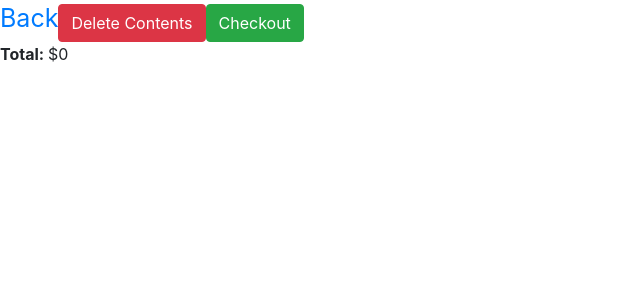
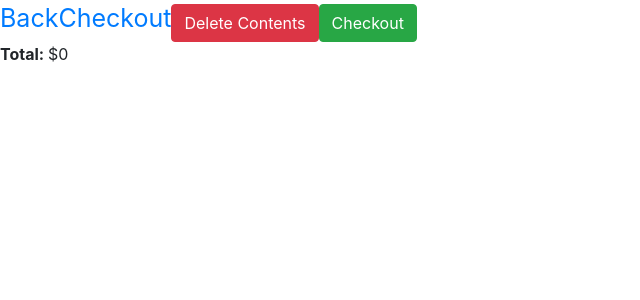
Before and after one commit to kdwilich/bookstore-frontend, a React (Create React App) app: page /cart in a window 1280 px wide. Shown: the top 300 px of the page, without its empty margins (0-640 px from the left). Built offline with nearby package versions, Linux system fonts and the light colour scheme; no server answers.

Commit message:
add checkout page

```diff
--- a/src/components/cart.js
+++ b/src/components/cart.js
@@ -105,6 +105,9 @@ class Cart extends Component {
         <a href="/" style={{ textDecoration: "none", fontSize: "25px" }}>
           Back
         </a>
+        <a href="/checkout" style={{ textDecoration: "none", fontSize: "25px" }}>
+          Checkout
+        </a>
         <Button onClick={this.deleteCart} variant="danger">
           Delete Contents
         </Button>
--- a/src/index.js
+++ b/src/index.js
@@ -5,6 +5,7 @@ import "./index.css";
 import App from "./App";
 import Counters from "./components/counters";
 import Cart from "./components/cart";
+import Checkout from "./components/checkout";
 import NotFound from "./components/notfound";
 import * as serviceWorker from "./serviceWorker";
 import "bootstrap/dist/css/bootstrap.min.css";
@@ -15,6 +16,7 @@ const routing = (
       <Switch>
         <Route exact path="/" component={App} />
         <Route path="/cart" component={Cart} />
+        <Route path="/checkout" component={Checkout} />
         <Route component={NotFound} />
       </Switch>
     </div>
@@ -23,9 +25,12 @@ const routing = (
 
 //TODO: Add confirmation of book being added to cart (toast message)
 //TODO: Delete specific book and update tables in cart
-//TODO: Update Quantity if ISBN is already in the cart
+//TODO: Make - button turn to remove item button when Qt=1, when delete pressed remove specific item
 //TODO: Payment/Checkout page where user can input things from payment table
+//TODO: Have input forms that update both payment and orders database with same information when user finalizes info
 //TODO: Make cart page not look like shit
+//TODO: After checkout display order summary, potentially with toast
+//TODO: Make login page that verifies user
 
 ReactDOM.render(routing, document.getElementById("root"));
 serviceWorker.unregister();
```
